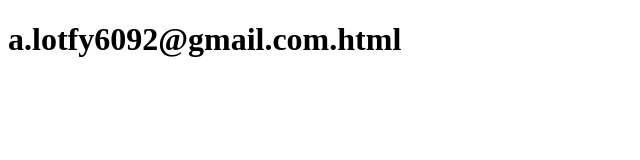
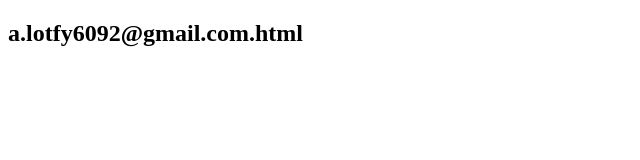
Before and after one commit to ahmedlotfy6092/depi-project, a plain HTML site: page index.html in a window 1280 px wide. Shown: the whole page, without its empty margins (0-640 px from the left). Drawn offline with Linux system fonts and the light colour scheme.

Commit message:
modify to h2

```diff
--- a/index.html
+++ b/index.html
@@ -6,7 +6,7 @@
     <title>Document</title>
 </head>
 <body>
-    <h1>a.lotfy6092@gmail.com.html</h1>
+    <h2>a.lotfy6092@gmail.com.html</h2>
 
 </body>
 </html>
```
